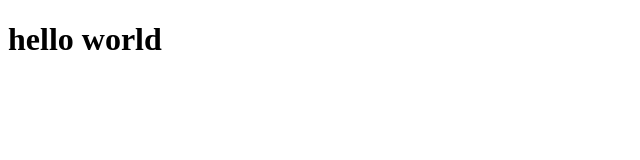
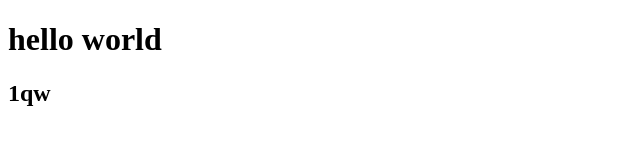
Before and after one commit to scorpigg/porject, a plain HTML site: page index.html in a window 1280 px wide. Shown: the full height of the page, 0-640 px from the left. Drawn offline with Linux system fonts and the light colour scheme.

Commit message:
third commit

```diff
--- a/index.html
+++ b/index.html
@@ -8,6 +8,7 @@
 </head>
 <body>
     <h1>hello world</h1>
+    <h2>1qw</h2>
 </body>
 <script src="script.js"></script>
 </html>
```
